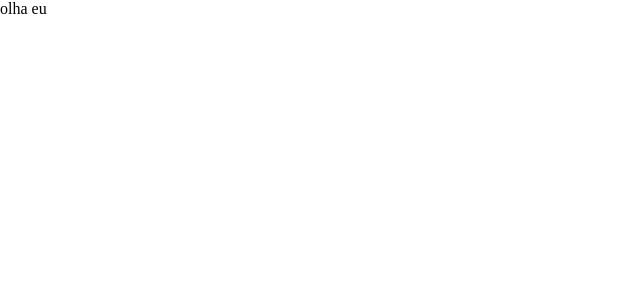
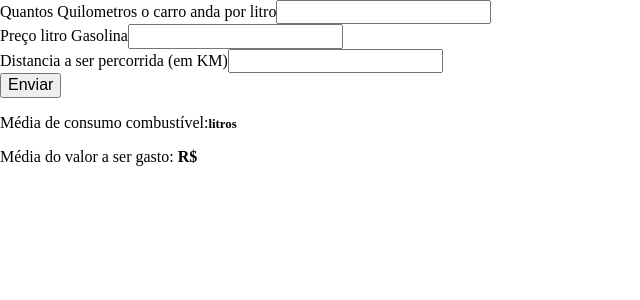
Before and after one commit to pedrogustavo/calculaae, a React (Create React App) app: page / in a window 1280 px wide. Shown: the top 300 px of the page, without its empty margins (0-640 px from the left). Built offline with nearby package versions, Linux system fonts and the light colour scheme.

Commit message:
Include basic HTML structure

```diff
--- a/src/App.js
+++ b/src/App.js
@@ -1,7 +1,38 @@
 import React from 'react';
 const App = () => (
   <div className="App">
-    olha eu
+    <section className="col s12 m6 offset-m3">
+			<div className="row">
+		        <div className="col s12">
+		        	<label for="kmLitroCarro">Quantos Quilometros o carro anda por litro</label>
+		           	<input id="kmLitroCarro" type="text" />
+		        </div>
+	      	</div>
+
+			<div className="row">
+				<div className="col s12">
+					<label for="precoGasolina">Preço litro Gasolina</label>
+					<input type="text" id="precoGasolina" />
+				</div>
+			</div>
+
+			<div className="row">
+				<div className="col s12">
+					<label for="distancia">Distancia a ser percorrida (em KM)</label>
+					<input type="text" id="distancia" />
+				</div>
+			</div>
+
+			<button className="btn waves-effect waves-light" >Enviar</button>
+			<br />
+			<p className="flow-text">Média de consumo combustível:
+				<strong>
+					<span id="resultadoMediaConsumo" />
+					<small>litros</small>
+				</strong>
+			</p>
+			<p className="flow-text">Média do valor a ser gasto: <strong>R$<span id="resultadoPreco"></span></strong></p>
+		</section>
   </div>
 )
 
```
